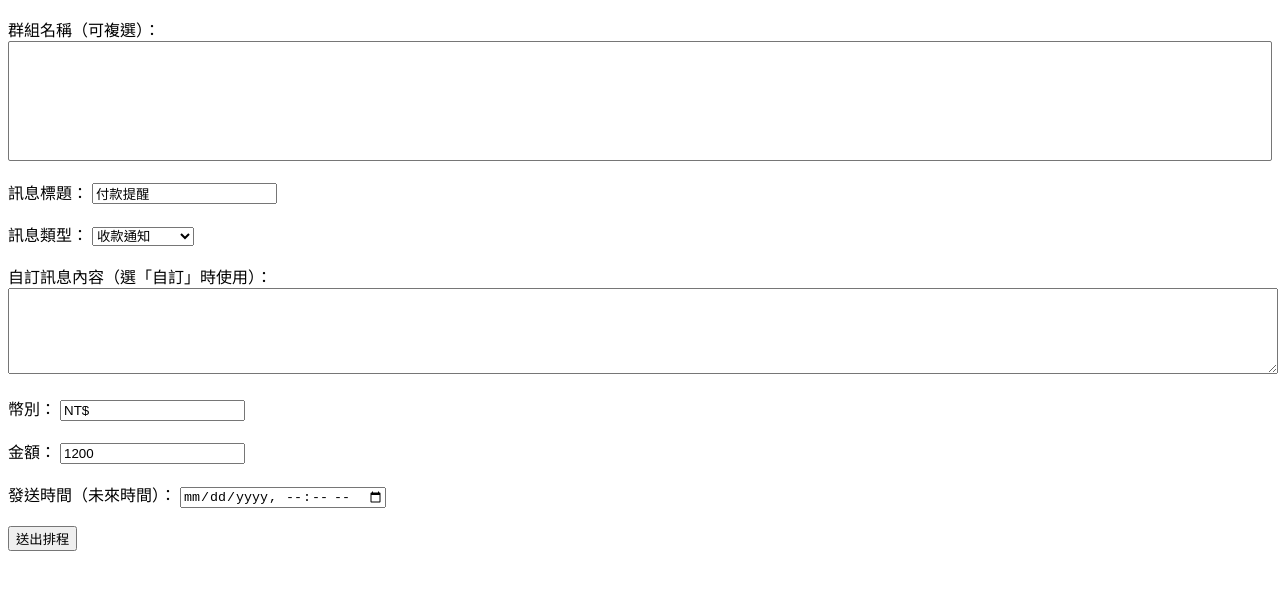
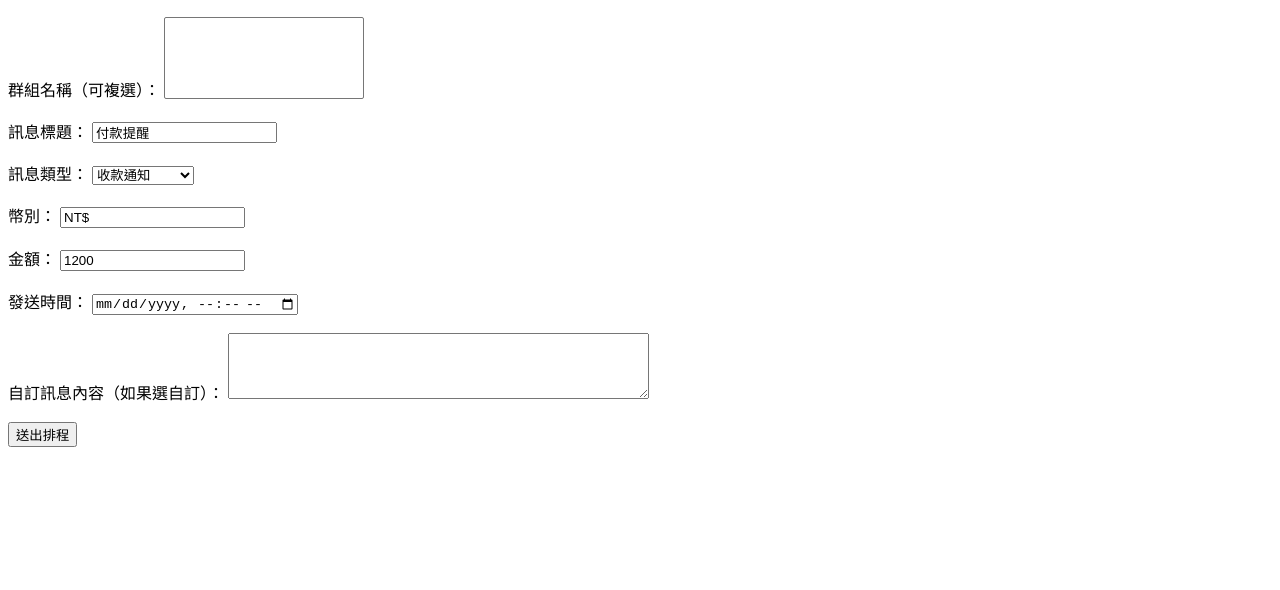
Before and after one commit to vega-create/line-webhook-server, a website: page index.html in a window 1280 px wide. Both pictures are taken after a click on the button "送出排程". Shown: the part 58-648 px from the top of the page. Drawn offline with Linux system fonts and the light colour scheme; no server answers.

Commit message:
Update index.html

```diff
--- a/index.html
+++ b/index.html
@@ -1,9 +1,3 @@
-<!-- index.html -->
-<!DOCTYPE html>
-<html lang="zh-Hant">
-<head>
-  <meta charset="UTF-8" />
-  <title>智慧媽咪 LINE 訊息排程</title>
 <!DOCTYPE html>
 <html lang="zh-TW">
 <head>
@@ -13,17 +7,14 @@
 <body>
   <h2>LINE 訊息排程工具</h2>
 
-  <!-- 群組多選 -->
-  <label for="groupNames">群組名稱（可複選）：</label><br />
-  <select id="groupNames" multiple style="width: 100%; height: 120px;"></select>
+  <label>群組名稱（可複選）：</label>
+  <select id="groupSelect" multiple size="5" style="width: 200px;"></select>
   <br /><br />
 
-  <!-- 標題 -->
   <label>訊息標題：</label>
   <input type="text" id="title" value="付款提醒" />
   <br /><br />
 
-  <!-- 模板 -->
   <label>訊息類型：</label>
   <select id="templateType">
     <option value="收款通知">收款通知</option>
@@ -37,12 +28,6 @@
   </select>
   <br /><br />
 
-  <!-- 自訂內容 -->
-  <label>自訂訊息內容（選「自訂」時使用）：</label>
-  <textarea id="content" style="width: 100%; height: 80px;"></textarea>
-  <br /><br />
-
-  <!-- 幣別、金額 -->
   <label>幣別：</label>
   <input type="text" id="currency" value="NT$" />
   <br /><br />
@@ -51,44 +36,48 @@
   <input type="number" id="amount" value="1200" />
   <br /><br />
 
-  <!-- 發送時間 -->
-  <label>發送時間（未來時間）：</label>
+  <label>發送時間：</label>
   <input type="datetime-local" id="sendAt" />
+  <br /><br />
+
+  <label>自訂訊息內容（如果選自訂）：</label>
+  <textarea id="customContent" rows="4" cols="50"></textarea>
   <br /><br />
 
   <button onclick="sendMessage()">送出排程</button>
 
   <script>
-    let groupList = [];
+    let groupMap = {};
 
-    // 載入群組選項
-    fetch('/groups.json')
-      .then(res => res.json())
-      .then(data => {
-        groupList = data;
-        const select = document.getElementById('groupNames');
-        data.forEach(group => {
-          const option = document.createElement('option');
-          option.value = group.name;
-          option.textContent = group.name;
-          select.appendChild(option);
-        });
+    // 載入群組選單
+    async function loadGroups() {
+      const res = await fetch('/groupMap.json');
+      const data = await res.json();
+      const select = document.getElementById('groupSelect');
+      data.forEach(group => {
+        const option = document.createElement('option');
+        option.value = group.name;
+        option.textContent = group.name;
+        select.appendChild(option);
+        groupMap[group.name] = group.id;
       });
+    }
 
     async function sendMessage() {
-      const selectedNames = Array.from(document.getElementById("groupNames").selectedOptions).map(opt => opt.value);
-      const groupIds = groupList
-        .filter(g => selectedNames.includes(g.name))
-        .map(g => g.id);
+      const selectedNames = Array.from(document.getElementById('groupSelect').selectedOptions)
+        .map(opt => opt.value);
+
+      const groupIds = selectedNames.map(name => groupMap[name]);
 
       const body = {
+        groupNames: selectedNames,
         groupIds,
-        templateType: document.getElementById("templateType").value,
-        title: document.getElementById("title").value,
-        content: document.getElementById("content").value,
-        currency: document.getElementById("currency").value,
-        amount: document.getElementById("amount").value,
-        sendAt: new Date(document.getElementById("sendAt").value).toISOString()
+        templateType: document.getElementById('templateType').value,
+        title: document.getElementById('title').value,
+        currency: document.getElementById('currency').value,
+        amount: document.getElementById('amount').value,
+        sendAt: new Date(document.getElementById('sendAt').value).toISOString(),
+        content: document.getElementById('customContent').value
       };
 
       const res = await fetch('/send-message', {
@@ -100,6 +89,8 @@
       const data = await res.json();
       alert(data.message || '已送出');
     }
+
+    loadGroups();
   </script>
 </body>
 </html>
```
